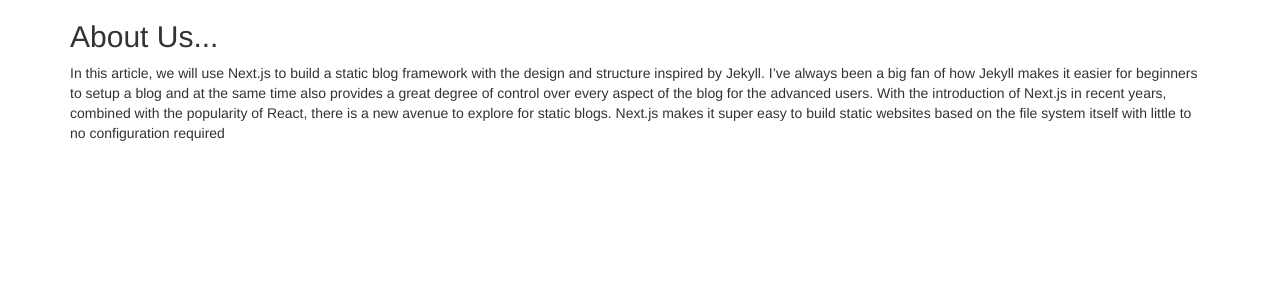
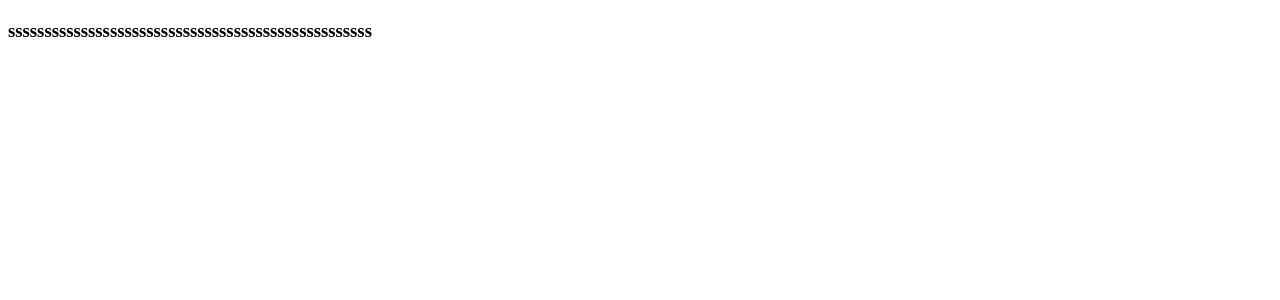
Before and after one commit to anuhasmithum/MADU_MEE, a Next.js app: page /component/page1 in a window 1280 px wide. Shown: the top 300 px of the page. Built offline with nearby package versions, Linux system fonts and the light colour scheme.

Commit message:
first commit

```diff
--- a/pages/Home.js
+++ b/pages/Home.js
@@ -18,10 +18,6 @@ export default function Main() {
             <div className='body'>
                 <Layout />
                 <h2>Welcome to GetStart...</h2>
-
-                <Link href='/component/page1'>
-                    <a>Dynamic Paths</a>
-                </Link>
 
                 <GlobalStyles />
                 <p>
--- a/pages/component/page1.js
+++ /dev/null
@@ -1,27 +0,0 @@
-
-import Head from 'next/head'
-
-
-export default function Page1() {
-    return (
-        <div className="container">
-            <Head>
-                <title>About</title>
-                <link rel="stylesheet" href="https://maxcdn.bootstrapcdn.com/bootstrap/3.4.1/css/bootstrap.min.css"></link>
-            </Head>
-            <div className='body'>
-                <h2>About Us... </h2>
-                <p>
-                    In this article, we will use Next.js to build a static blog framework with the design and structure
-                    inspired by Jekyll. I’ve always been a big fan of how Jekyll makes it easier for beginners to setup a
-                    blog and at the same time also provides a great degree of control over every aspect of the blog for
-                    the advanced users.
-
-                    With the introduction of Next.js in recent years, combined with the popularity of React, there is a new
-                    avenue to explore for static blogs. Next.js makes it super easy to build static websites based on the file
-                    system itself with little to no configuration required
-                </p>
-            </div>
-        </div>
-    )
-}
```
Also changed, not shown: pages/component/page2.js (deleted, +0 -23 lines), pages/component/page3.js (deleted, +0 -23 lines).
